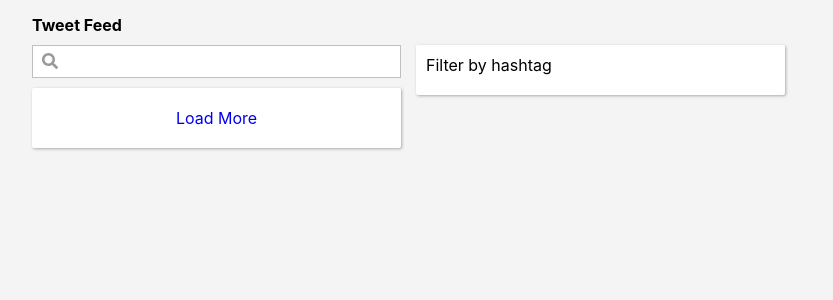
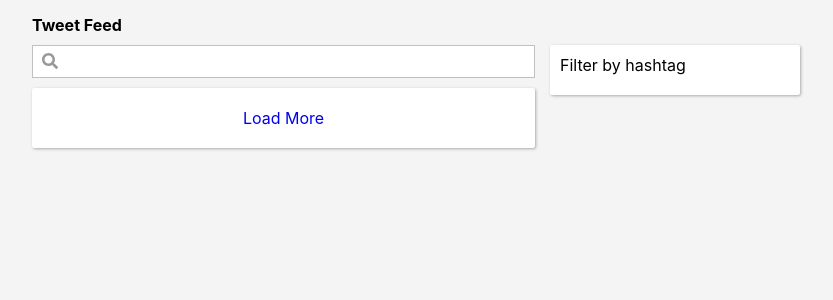
Before and after one commit to anthonytietjen/twitter-posts-react-redux, a React (Create React App) app: page / in a window 1280 px wide. Shown: the top 300 px of the page, without its empty margins (224-1057 px from the left). Built offline with nearby package versions, Linux system fonts and the light colour scheme.

Commit message:
Updated styles on SearchPage

```diff
--- a/src/pages/SearchPage/SearchPage.jsx
+++ b/src/pages/SearchPage/SearchPage.jsx
@@ -1,5 +1,41 @@
-import { SearchPageView } from './SearchPageView';
+import MediaQuery, { useMediaQuery } from 'react-responsive';
+import { SearchBox } from '../../components/SearchBox/SearchBox';
+import { SearchFilters } from '../../components/SearchFilters/SearchFilters';
+import { SearchResults } from '../../components/SearchResults/SearchResults';
+import { StyledSearchPage } from './SearchPageStyles';
 
-export const SearchPage = () => (
-  <SearchPageView />
-);
+export const SearchPage = () => {
+  const isDesktopView = useMediaQuery({ minWidth: 769 });
+
+  return (
+    <StyledSearchPage
+      data-testid="search_page_view"
+    >
+      <div className={(isDesktopView ? 'desktop' : 'mobile')}>
+        <h1 data-id="text_tweet_feed">
+          Tweet Feed
+        </h1>
+
+        <MediaQuery minWidth={769}>
+          <div className="desktop-view">
+            <div className="left-column">
+              <SearchBox />
+              <SearchResults />
+            </div>
+            <div className="right-column">
+              <SearchFilters />
+            </div>
+          </div>
+        </MediaQuery>
+
+        <MediaQuery maxWidth={768}>
+          <div className="mobile-view">
+            <SearchBox />
+            <SearchFilters />
+            <SearchResults />
+          </div>
+        </MediaQuery>
+      </div>
+    </StyledSearchPage>
+  );
+};
--- a/src/pages/SearchPage/SearchPageStyles.js
+++ b/src/pages/SearchPage/SearchPageStyles.js
@@ -11,10 +11,14 @@ export const StyledSearchPage = styled.div`
     display: flex;
     flex-direction: row;
 
-    > div{
+    .left-column{
       flex-direction: column;
+      margin-right: 15px;
       flex: 1;
-      margin-right: 15px;
+    }
+
+    .right-column{
+      min-width: 250px;
     }
   }
 
--- a/src/pages/SearchPage/SearchPageView.jsx
+++ /dev/null
@@ -1,39 +0,0 @@
-import MediaQuery, { useMediaQuery } from 'react-responsive';
-import { SearchBox } from '../../components/SearchBox/SearchBox';
-import { SearchFilters } from '../../components/SearchFilters/SearchFilters';
-import { SearchResults } from '../../components/SearchResults/SearchResults';
-import { StyledSearchPage } from './SearchPageStyles';
-
-export const SearchPageView = () => {
-  const isDesktopView = useMediaQuery({ minWidth: 551 });
-
-  return (
-    <StyledSearchPage
-      data-testid="search_page_view"
-    >
-      <div className={(isDesktopView ? 'desktop' : 'mobile')}>
-        <h1 data-id="text_tweet_feed">
-          Tweet Feed
-        </h1>
-
-        <MediaQuery minWidth={551}>
-          <div className="desktop-view">
-            <div>
-              <SearchBox />
-              <SearchResults />
-            </div>
-            <SearchFilters />
-          </div>
-        </MediaQuery>
-
-        <MediaQuery maxWidth={550}>
-          <div className="mobile-view">
-            <SearchBox />
-            <SearchFilters />
-            <SearchResults />
-          </div>
-        </MediaQuery>
-      </div>
-    </StyledSearchPage>
-  );
-};
```
